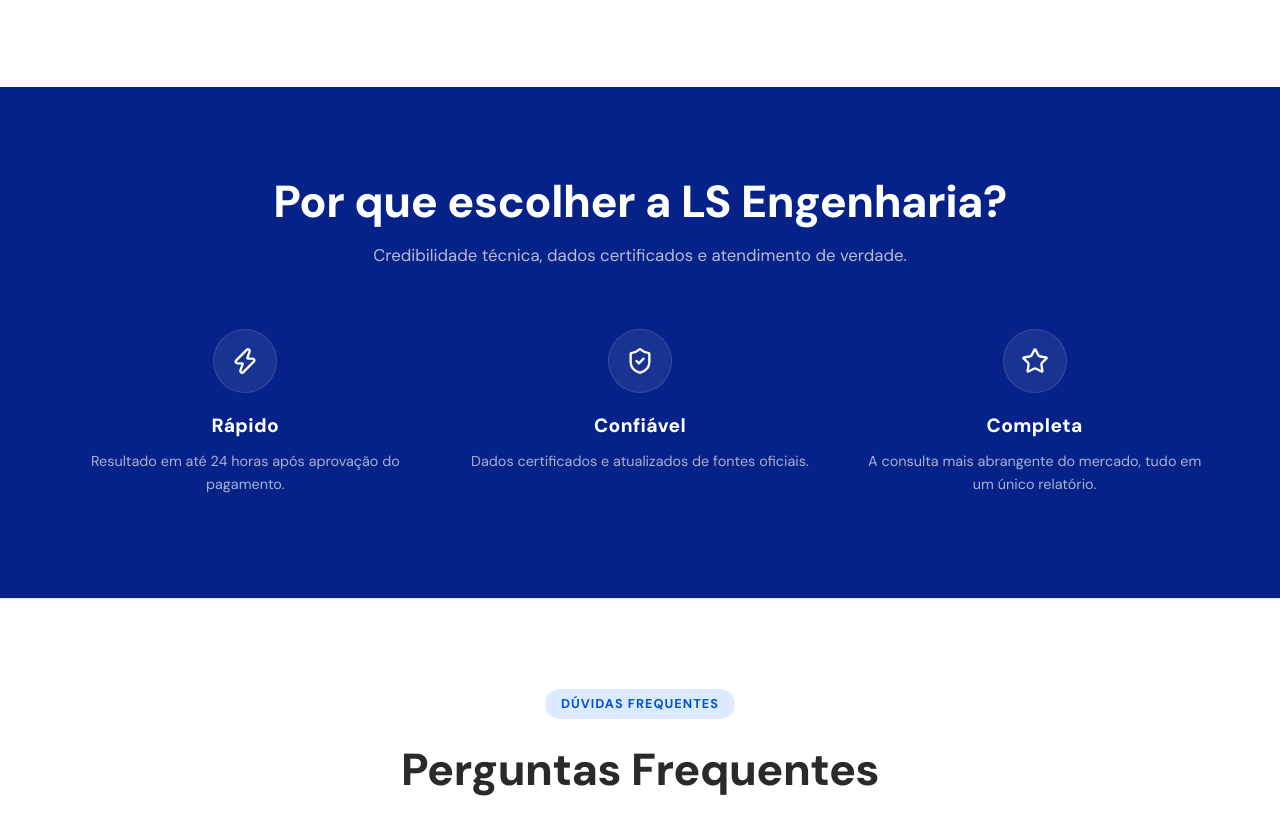
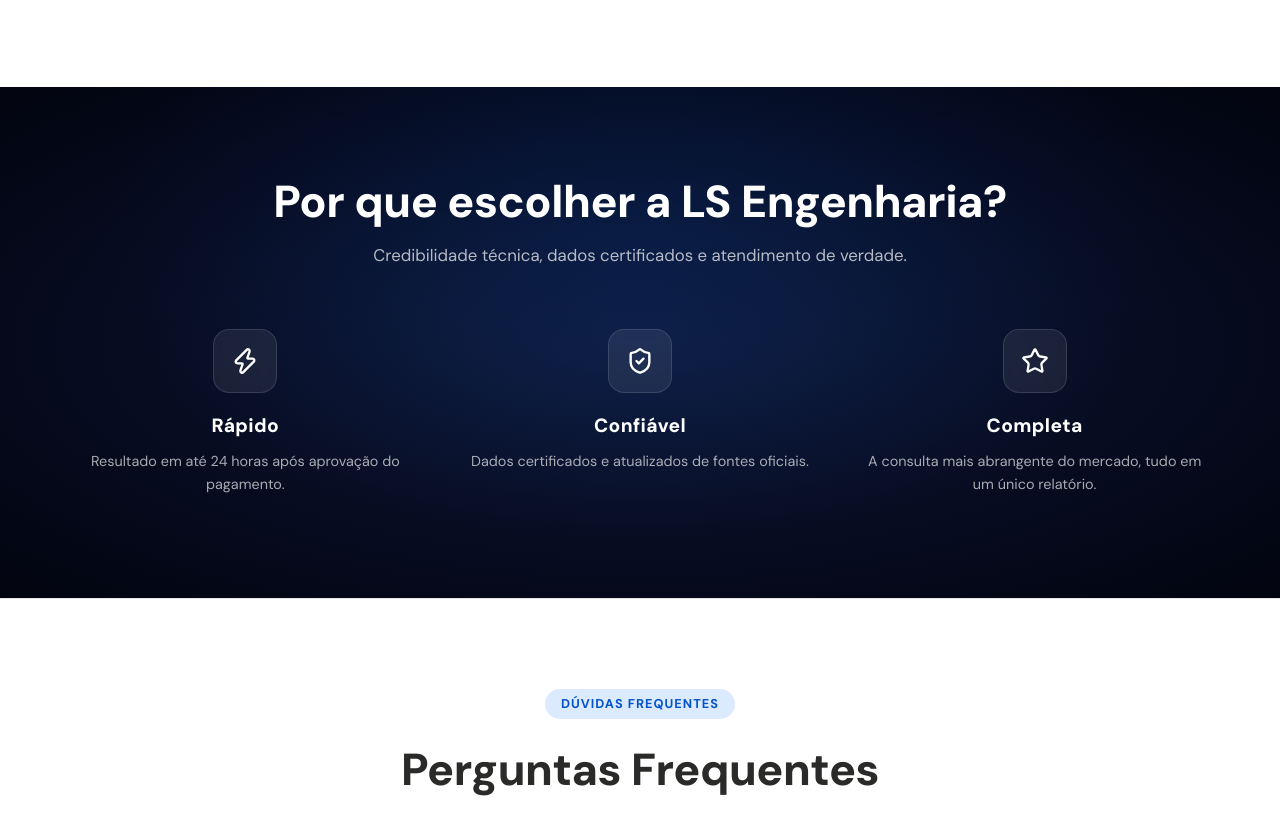
Before and after one commit to AKXOTECH/plataforma-consultas-backend, a website: page frontend/index.html in a window 1280 px wide. Shown: the part 2491-3325 px from the top of the page. Drawn offline with nearby package versions, Linux system fonts and the light colour scheme.

Commit message:
ajustes cores

```diff
--- a/frontend/style.css
+++ b/frontend/style.css
@@ -616,8 +616,30 @@
    ============================================ */
 #por-que {
   padding: 90px 0;
-  background: var(--blue-dark);
+  background: radial-gradient(
+    ellipse at center,
+    #0f1a3a 0%,
+    #060b1f 60%,
+    #02040f 100%
+  );
   color: var(--white);
+  position: relative;
+  overflow: hidden;
+}
+#por-que::before {
+  content: "";
+  position: absolute;
+  inset: 0;
+  background: radial-gradient(
+    ellipse at 50% 30%,
+    rgba(4, 83, 204, 0.15) 0%,
+    transparent 60%
+  );
+  pointer-events: none;
+}
+#por-que .container {
+  position: relative;
+  z-index: 1;
 }
 #por-que .section-title {
   color: var(--white);
@@ -639,13 +661,14 @@
   width: 64px;
   height: 64px;
   background: rgba(255, 255, 255, 0.08);
-  border-radius: 50%;
+  border-radius: 16px;
   display: flex;
   align-items: center;
   justify-content: center;
   margin: 0 auto 18px;
   border: 1px solid rgba(255, 255, 255, 0.12);
   transition: var(--transition);
+  backdrop-filter: blur(4px);
 }
 .why-card:hover .why-icon {
   background: rgba(255, 255, 255, 0.15);
```
